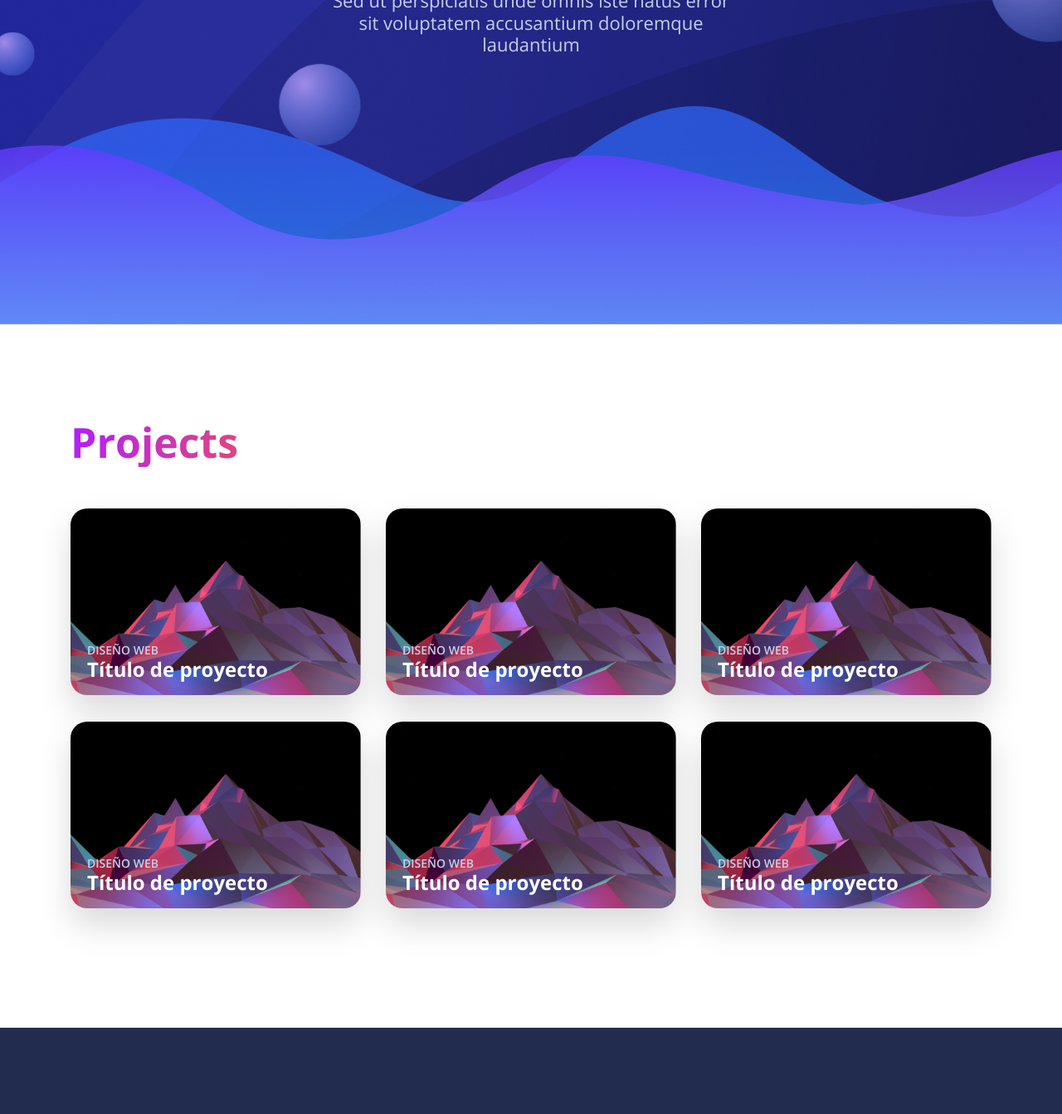
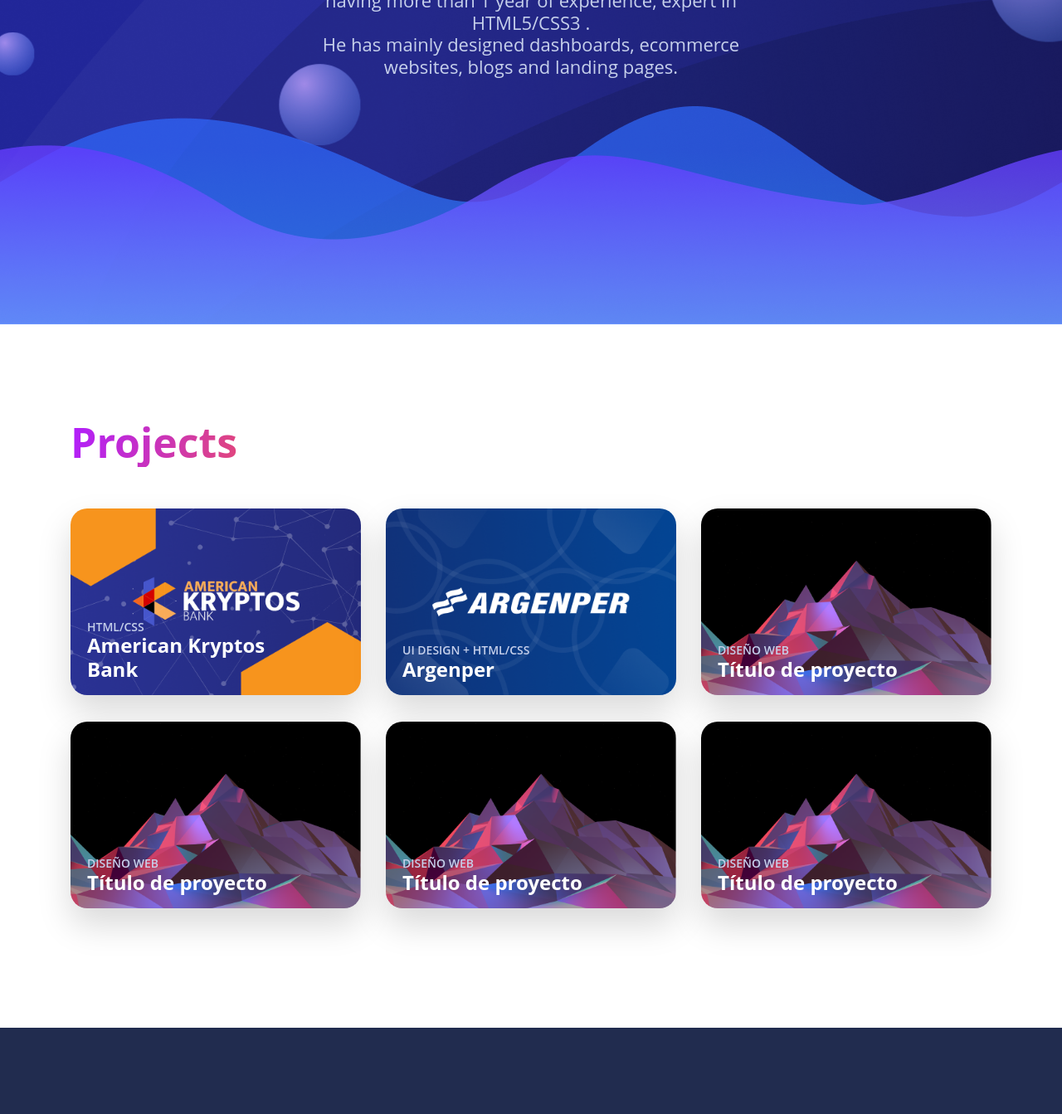
Before and after one commit to tirsolecointere/tirso-website, a plain HTML site: page index.html in a window 1280 px wide. Shown: the part 409-1752 px from the top of the page at 83% size. Drawn offline with nearby package versions, Linux system fonts and the light colour scheme.

Commit message:
update projects

```diff
--- a/index.html
+++ b/index.html
@@ -12,7 +12,7 @@
     <link rel="stylesheet" href="css/animate.css">
 
     <!-- google fonts -->
-    <link href="https://fonts.googleapis.com/css?family=Open+Sans:400,600,700" rel="stylesheet">
+    <!-- <link href="https://fonts.googleapis.com/css?family=Open+Sans:400,600,700" rel="stylesheet"> -->
 
     <!-- main css -->
     <link rel="stylesheet" href="css/main.css">
@@ -62,8 +62,8 @@
             <div class="row">
                 <div class="col-lg-6 mx-auto text-center">
                     <div id="parallax-hero">
-                        <h1 class="hero__title">About me.</h1>
-                        <h4 class="hero__desc">Sed ut perspiciatis unde omnis iste natus error sit voluptatem accusantium doloremque laudantium</h4>
+                        <h1 class="hero__title">Hello.</h1>
+                        <h4 class="hero__desc">Tirso Lecointere is a self-taught frontend designer having more than 1 year of experience, expert in HTML5/CSS3 .<br>He has mainly designed dashboards, ecommerce websites, blogs and landing pages.</h4>
                     </div>
                 </div>
             </div>
@@ -89,12 +89,26 @@
                 </div>
                 <div class="row">
                     <div class="col-6 col-sm-6 col-md-6 col-lg-4 col-xl-4">
-                        <a href="" class="projectCard--wrapper">
+                        <a href="https://americankryptosbank.com/" target="_blank" class="projectCard--wrapper">
                             <figure class="projectCard">
-                                <img src="assets/images/project-img.png" alt="" class="object-cover">
+                                <img src="assets/images/projects/akb-banner.png" alt="American Kryptos Bank Banner" class="object-cover">
                                 <figcaption class="projectCard__caption">
-                                    <h6 class="projectCard__tag">Diseño web</h6>
-                                    <h3 class="projectCard__title">Título de proyecto</h3>
+                                    <h6 class="projectCard__tag">HTML/CSS</h6>
+                                    <h3 class="projectCard__title">American Kryptos Bank</h3>
+                                </figcaption>
+                                <div class="projectCard__badge">
+                                    <i class="fa fa-external-link"></i>
+                                </div>
+                            </figure>
+                        </a>
+                    </div>
+                    <div class="col-6 col-sm-6 col-md-6 col-lg-4 col-xl-4">
+                        <a href="https://www.argenper.com.ar/" target="_blank" class="projectCard--wrapper">
+                            <figure class="projectCard">
+                                <img src="assets/images/projects/argenper-banner.png" alt="Argenper Banner" class="object-cover">
+                                <figcaption class="projectCard__caption">
+                                    <h6 class="projectCard__tag">UI Design + HTML/CSS</h6>
+                                    <h3 class="projectCard__title">Argenper</h3>
                                 </figcaption>
                                 <div class="projectCard__badge">
                                     <i class="fa fa-external-link"></i>
@@ -158,21 +172,6 @@
                             </figure>
                         </a>
                     </div>
-                    <div class="col-6 col-sm-6 col-md-6 col-lg-4 col-xl-4">
-                        <a href="" class="projectCard--wrapper">
-                            <figure class="projectCard">
-                                <img src="assets/images/project-img.png" alt="" class="object-cover">
-                                <figcaption class="projectCard__caption">
-                                    <h6 class="projectCard__tag">Diseño web</h6>
-                                    <h3 class="projectCard__title">Título de proyecto</h3>
-                                </figcaption>
-                                <div class="projectCard__badge">
-                                    <i class="fa fa-external-link"></i>
-                                </div>
-                            </figure>
-                        </a>
-                    </div>
-
                 </div>
             </div>
         </section>
```
Also changed, not shown: assets/images/projects/akb-banner.png (added), assets/images/projects/argenper-banner.png (added).
